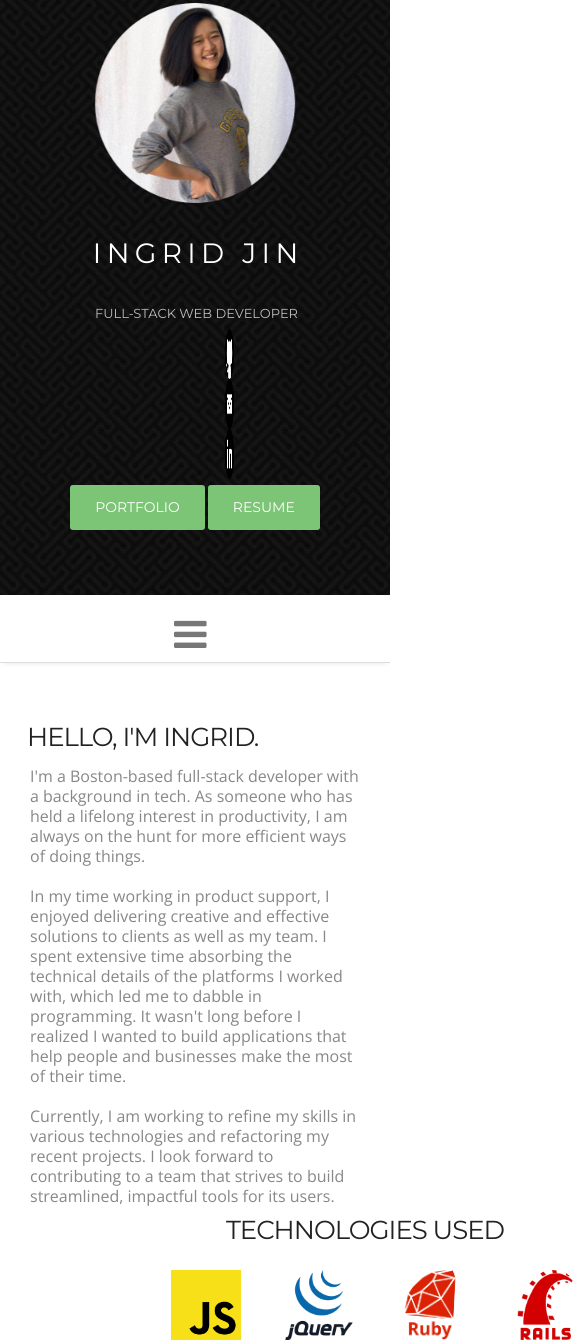
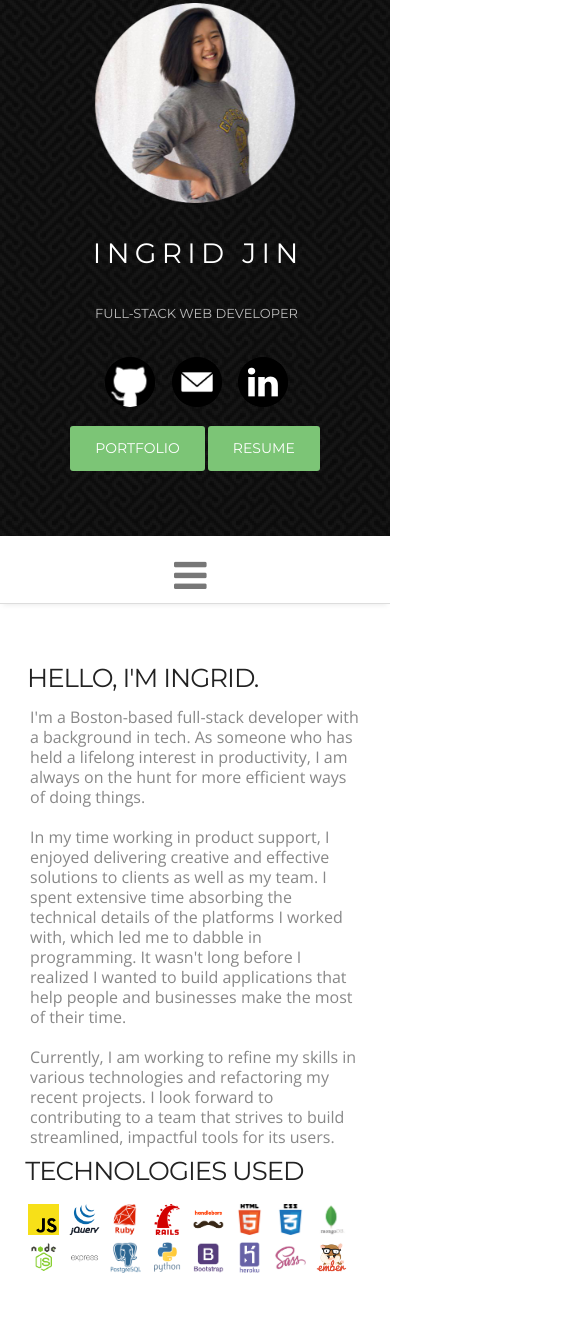
Before and after one commit to jingrid/personal-website, a website: page index.html in a window 390 px wide. Shown: the part 37-1377 px from the top of the page, 585 px wide, since content can reach past the window. Drawn offline with nearby package versions, Linux system fonts and the light colour scheme.

Commit message:
optimize for mobile

```diff
--- a/css/responsive.css
+++ b/css/responsive.css
@@ -2,7 +2,14 @@
    Media Queries
    ========================================================================== */
 
-
+@media only screen and (min-width: 993px) and (max-width: 1200px) {
+  .service-list{ margin-bottom:30px;}
+  #technologies-figure{ margin-left: 0;}
+  #technologies-figure .logos{ width:24%; height: 24%; padding: 2%; margin:0;}
+	.c-logo-part ul li{ margin:0 15px;}
+	.form{ margin:0 0 0 20px}
+	.main-nav{ display:block !important; }
+}
 @media only screen and (min-width: 992px) {
 	/****Ipad Landscape 1024 Container 970 ****/
 
@@ -25,6 +32,9 @@
 	h6{ font-size:16px;}
 	h3{ font-size:15px;}
 	.service-list{ margin-bottom:20px; font-size:15px;}
+  #technologies-figure{ width: 40%}
+  #technologies-figure .logos{ width:24%; height: 24%; padding: 2%; margin: 7% 0;}
+  #technologies-figure{ margin-left: 0;}
 	.featured-work p.padding-b{ padding-bottom:15px;}
 	.main-section{ padding:70px 0;}
 	.c-logo-part ul li{ margin:0 1%; float:left; width:18%;}
@@ -51,6 +61,9 @@
 	h6{ font-size:16px; margin-bottom:40px;}
 	p{ line-height:18px;}
 	.service-list{ font-size:12px; margin-bottom:20px;}
+  #technologies{text-align: left; padding-left: 2%}
+  #technologies-figure{ margin-left: 0; padding-left: 0; width: 100%}
+  #technologies-figure .logos{ width:12%; height: 12%; margin: 0;}
 	.we-create li{ font-size:13px; padding:0 0 0 8px}
 	.header h1{ font-size:28px;}
 	.header{ padding:60px 0;}
@@ -90,12 +103,20 @@
 
 
 }
+@media only screen and (max-width: 588px) {
+  #technologies{text-align: left; padding-left: 3%}
+  #technologies-figure{ margin-left: 0; padding-left: 0; width: 100%}
+  #technologies-figure .logos{ width:11%; height: 11%; padding: 1%}
+  .text-right{text-align: center;}
+}
 
 @media only screen and (max-width: 479px) {
 	/****Mobile Portrait 320 ****/
 	.contact-info-box{ margin-left:0px;}
 	.header{ padding:40px;}
 	.social-link{ margin-left:0px;}
+  #technologies-figure{ margin-left: 0; padding-left: 0; width: 100%}
+  #technologies-figure .logos{ width:11%; height: 11%; }
 	.form{ margin:0}
 	.c-logo-part ul li{ display:block;}
 	.Portfolio-box{  max-width:300px !important; width:96.4% !important; margin:0 !important}
--- a/css/style.css
+++ b/css/style.css
@@ -113,14 +113,14 @@ p{
 	color:#fff;
 }
 
-.we-create{
+.we-create, .social-icons{
 	padding:0;
 	margin:35px 0 5px;
 }
 .wp-pic{
 	margin-bottom:20px;
 }
-.we-create li{
+.we-create li, .social-icons li{
 	display:inline-block;
 	font-family: 'Montserrat',sans-serif;
 	font-size:14px;
@@ -242,9 +242,9 @@ color: #fff;
 }
 
 #technologies-figure {
-  width: 500px;
+  width: 45%;
   float: left;
-  margin-left: 100px;
+  margin-left: 10%;
   margin-top: -50px;
 }
 
@@ -678,7 +678,7 @@ border: 2px solid #fff;
 	display:block;
 	overflow:hidden;
 }
-.social-icons{
+/*.social-icons{
 	padding:2% 35%;
 	margin:0 0 0 68px;
 	display:block;
@@ -689,20 +689,26 @@ border: 2px solid #fff;
 .social-icons li{
 	float:left;
 	margin-right:8px;
+}*/
+
+.social-icons {
+  padding-bottom: 3%;
 }
+
 .social-icons img{
 	display:block;
 	width:50px;
 	height:50px;
 	text-align:center;
-	/*line-height:50px;*/
-	font-size:25px;
+	/*line-height:50px;
+	font-size:25px;*/
 	color:#fff;
 	background: black;
 	border-radius:50%;
   border: none;
 	transition:all 0.3s ease-in-out;
 }
+
 .social-icons li a:hover, .social-icons li a:focus{
 	text-decoration:none;
 }
```
